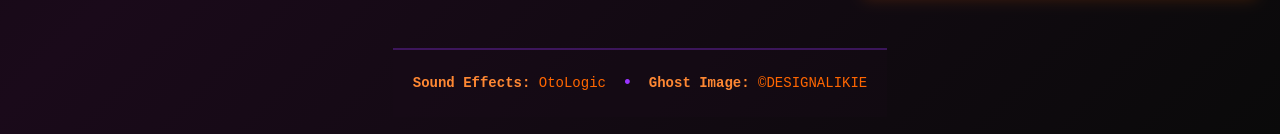
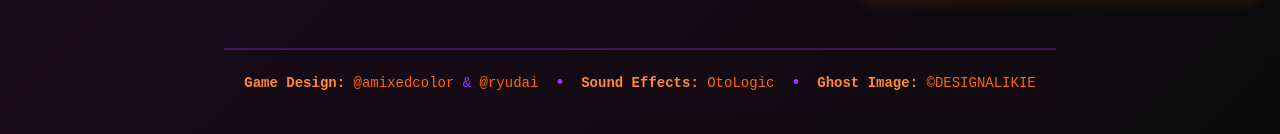
Before and after one commit to 2025-Japan-AWS-Jr-Champions/cursed-kirosh, a Next.js app in the folder amplify-nextjs-app/: page /game in a window 1280 px wide. Shown: the part 1196-1330 px from the top of the page. Built offline with nearby package versions, Linux system fonts and the light colour scheme; no server answers; what aws-amplify would draw is missing.

Commit message:
fix credits

```diff
--- a/amplify-nextjs-app/app/game/page.tsx
+++ b/amplify-nextjs-app/app/game/page.tsx
@@ -248,6 +248,27 @@ function GameContent() {
       <footer className="game-footer">
         <div className="attribution-container">
           <div className="attribution-item">
+            <span className="attribution-label">Game Design:</span>{" "}
+            <a
+              href="https://x.com/amixedcolor"
+              target="_blank"
+              rel="noopener noreferrer"
+              className="attribution-link"
+            >
+              @amixedcolor
+            </a>
+            {" & "}
+            <a
+              href="https://x.com/ryudai_dayo"
+              target="_blank"
+              rel="noopener noreferrer"
+              className="attribution-link"
+            >
+              @ryudai
+            </a>
+          </div>
+          <div className="attribution-divider">•</div>
+          <div className="attribution-item">
             <span className="attribution-label">Sound Effects:</span>{" "}
             <a
               href="https://otologic.jp/free/license.html"
--- a/amplify-nextjs-app/app/leaderboard/page.tsx
+++ b/amplify-nextjs-app/app/leaderboard/page.tsx
@@ -243,6 +243,49 @@ export default function LeaderboardPage() {
         <div className="mt-8 text-center text-sm text-gray-500">
           <p>Showing top {entries.length} players</p>
         </div>
+
+        {/* Attribution Footer */}
+        <footer className="mt-12 pt-6 border-t border-purple-500/30 text-center">
+          <div className="flex items-center justify-center gap-4 flex-wrap text-sm text-gray-400">
+            <div>
+              <span className="text-orange-400 font-semibold">Game Design:</span>{" "}
+              <a
+                href="https://x.com/amixedcolor"
+                target="_blank"
+                rel="noopener noreferrer"
+                className="text-orange-500 hover:text-orange-400 transition-colors"
+              >
+                @amixedcolor
+              </a>
+              {" & "}
+              <a
+                href="https://x.com/ryudai_dayo"
+                target="_blank"
+                rel="noopener noreferrer"
+                className="text-orange-500 hover:text-orange-400 transition-colors"
+              >
+                @ryudai
+              </a>
+            </div>
+            <span className="text-purple-500">•</span>
+            <div>
+              <span className="text-orange-400 font-semibold">Sound Effects:</span>{" "}
+              <a
+                href="https://otologic.jp/free/license.html"
+                target="_blank"
+                rel="noopener noreferrer"
+                className="text-orange-500 hover:text-orange-400 transition-colors"
+              >
+                OtoLogic
+              </a>
+            </div>
+            <span className="text-purple-500">•</span>
+            <div>
+              <span className="text-orange-400 font-semibold">Ghost Image:</span>{" "}
+              <span className="text-orange-500">©DESIGNALIKIE</span>
+            </div>
+          </div>
+        </footer>
       </div>
     </div>
   );
--- a/amplify-nextjs-app/app/page.tsx
+++ b/amplify-nextjs-app/app/page.tsx
@@ -101,6 +101,26 @@ export default function Home() {
           <h2 className="section-title">Credits</h2>
           <div className="credits-content">
             <p className="credit-item">
+              <span className="credit-label">Game Design:</span>{" "}
+              <a
+                href="https://x.com/amixedcolor"
+                target="_blank"
+                rel="noopener noreferrer"
+                className="credit-link"
+              >
+                @amixedcolor
+              </a>
+              {" & "}
+              <a
+                href="https://x.com/ryudai_dayo"
+                target="_blank"
+                rel="noopener noreferrer"
+                className="credit-link"
+              >
+                @ryudai
+              </a>
+            </p>
+            <p className="credit-item">
               <span className="credit-label">Sound Effects:</span>{" "}
               <a
                 href="https://otologic.jp/free/license.html"
@@ -114,10 +134,6 @@ export default function Home() {
             <p className="credit-item">
               <span className="credit-label">Ghost Image:</span>{" "}
               <span className="credit-value">©DESIGNALIKIE</span>
-            </p>
-            <p className="credit-item">
-              <span className="credit-label">Game Design:</span>{" "}
-              <span className="credit-value">Cursed Kirosh Team</span>
             </p>
           </div>
         </div>
```
Also changed, not shown: 1 other file (tests, documents, lock files or other folders).
